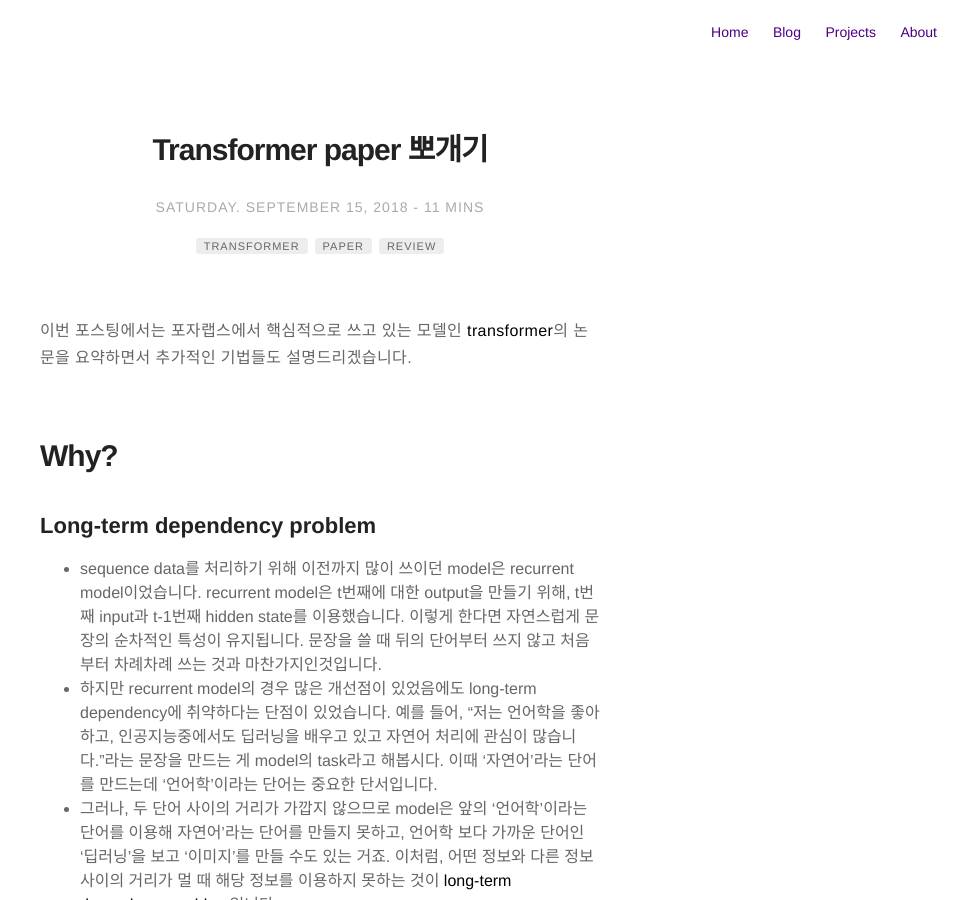
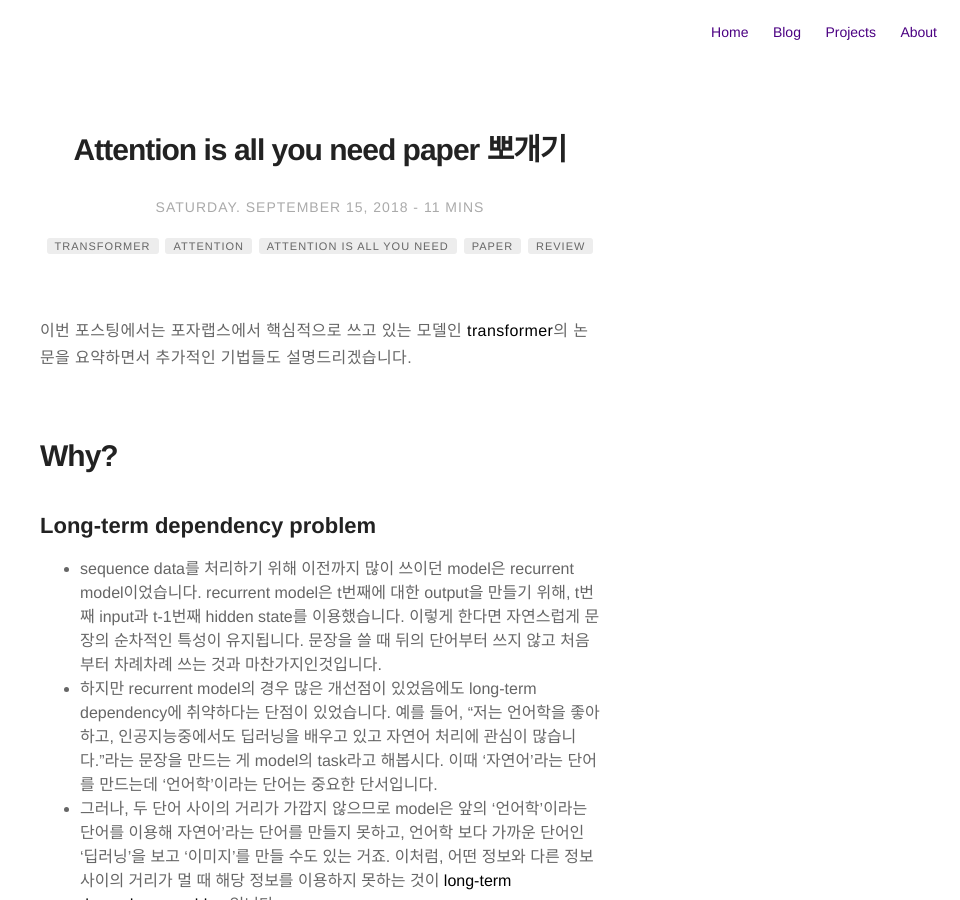
Before and after one commit to POZAlabs/pozalabs.github.io, a Jekyll site: the page built from _posts/2018-09-15-transformer.md, in a window 1280 px wide and 900 px high. Shown: the whole window, without its empty margins (320-1280 px from the left). Built offline with Jekyll 4.4.1, drawn with Linux system fonts in a browser that asks for light colours; formulas are drawn with MathJax 3; comment, search, counter and statistics services are not loaded.

Commit message:
Update 2018-09-15-transformer.md

```diff
--- a/_posts/2018-09-15-transformer.md
+++ b/_posts/2018-09-15-transformer.md
@@ -1,10 +1,12 @@
 ---
-title: "Transformer paper 뽀개기"
+title: "Attention is all you need paper 뽀개기"
 layout: post
 date: 2018-09-15
 headerImage: False
 tag:
 - transformer
+- attention
+- attention is all you need
 - paper
 - review
 //star: true
```
